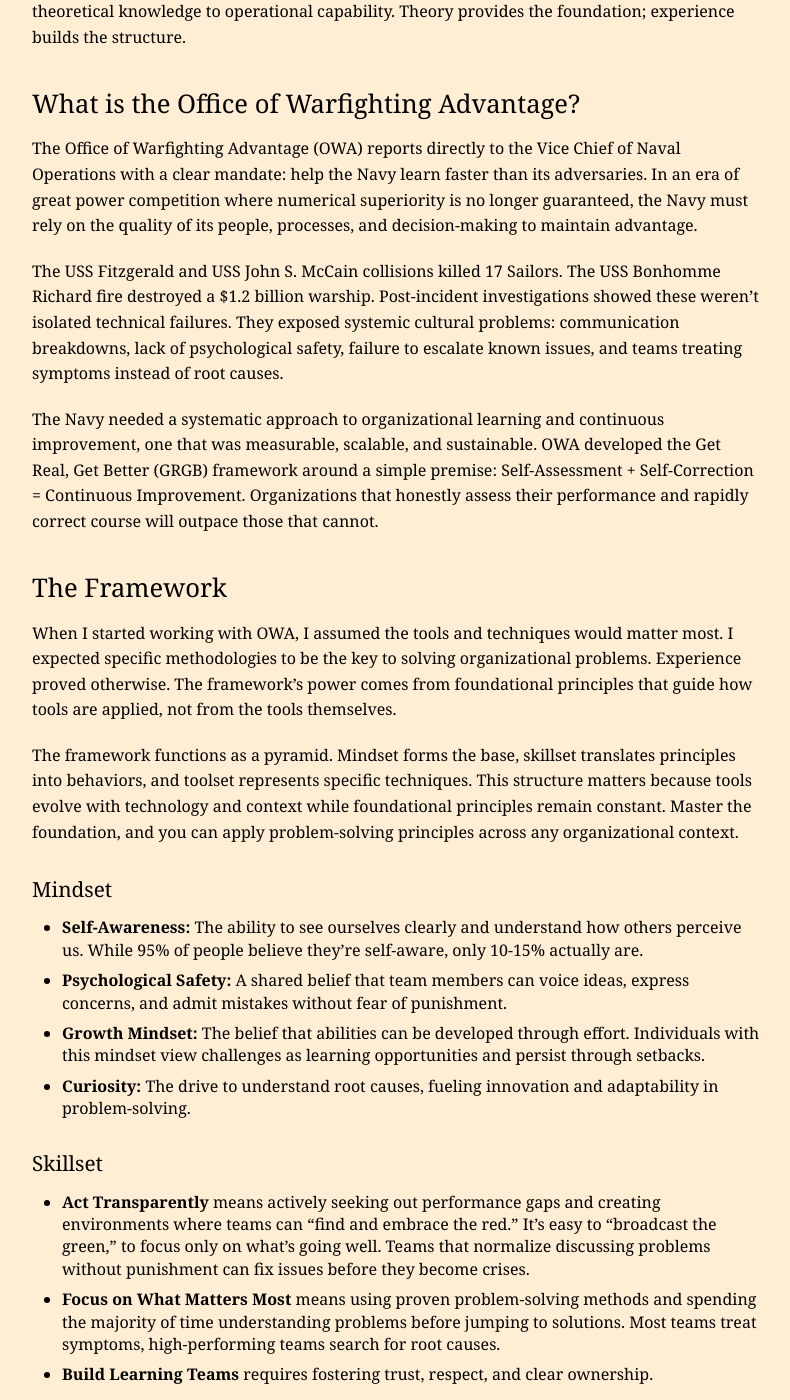
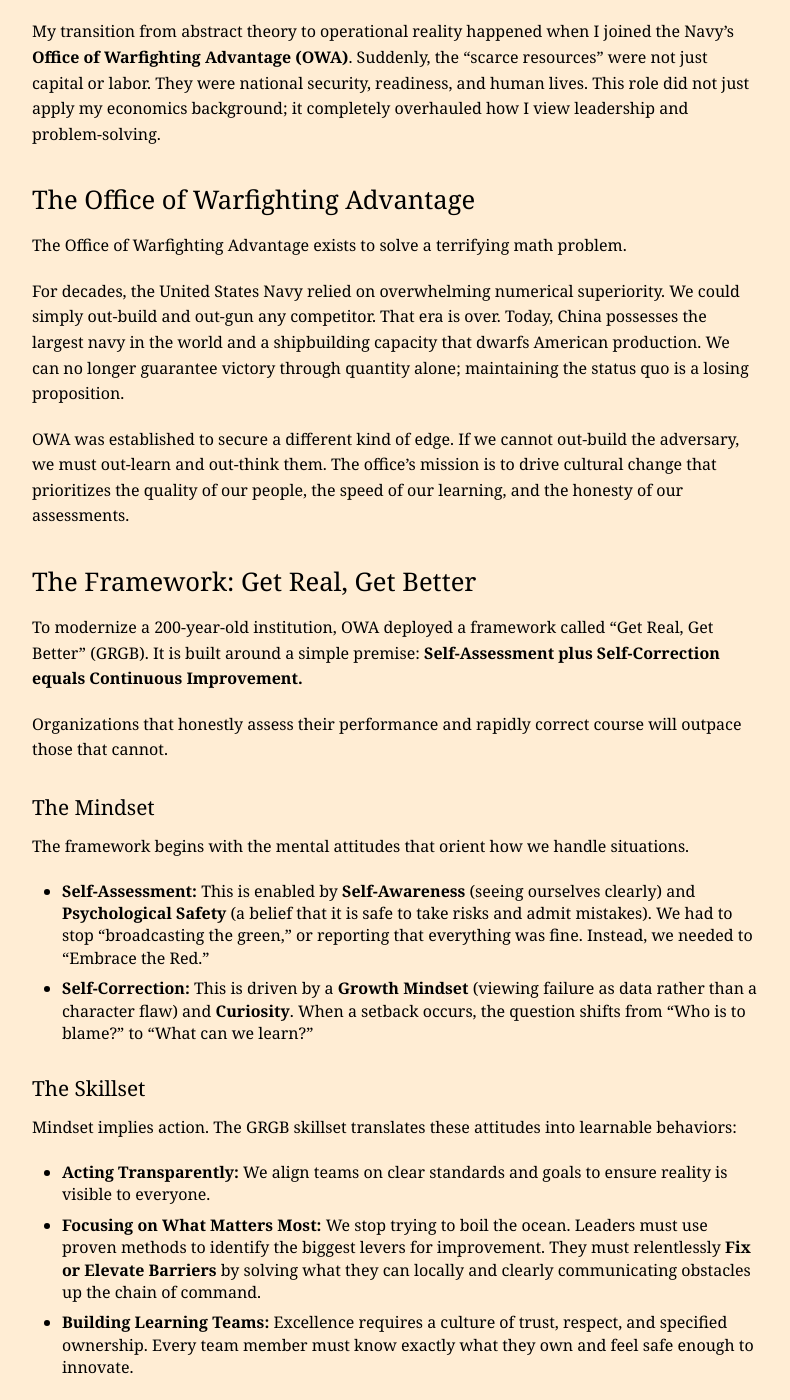
Before and after one commit to zevlo/zevlo.github.io, a Jekyll site: the page built from _posts/2025-09-22-owa.md, in a window 1280 px wide and 1400 px high, scrolled down 480 px. Shown: the whole window, without its empty margins (244-1034 px from the left). Built offline with Jekyll 4.4.1, drawn with Linux system fonts in a browser that asks for light colours; some of the changed text lies outside the part shown.

Commit message:
Update 2025-09-22-owa.md

```diff
--- a/_posts/2025-09-22-owa.md
+++ b/_posts/2025-09-22-owa.md
@@ -1,56 +1,60 @@
 ---
 layout: post
-title: "Lessons from the Navy's Office of Warfighting Advantage"
+title: "Lessons from the Office of Warfighting Advantage"
 date: 2025-09-22
 ---
-In college I studied economics, learning how individuals and organizations allocate scarce resources to satisfy unlimited wants and needs. The discipline teaches you to think in systems, to analyze how decisions are made under constraints, and to develop frameworks for evaluating incentive structures and complex problems.
+In college, I viewed the world through the lens of economics. I learned that life is essentially a study of how individuals and organizations allocate scarce resources to satisfy unlimited needs. It taught me to think in systems, analyze incentives, and model decision-making under constraints.
 
-Supporting the Navy's Office of Warfighting Advantage transformed my understanding from theoretical knowledge to operational capability. Theory provides the foundation; experience builds the structure.
+But models are tidy, and reality is messy.
 
-## What is the Office of Warfighting Advantage?
+My transition from abstract theory to operational reality happened when I joined the Navy’s **Office of Warfighting Advantage (OWA)**. Suddenly, the "scarce resources" were not just capital or labor. They were national security, readiness, and human lives. This role did not just apply my economics background; it completely overhauled how I view leadership and problem-solving.
 
-The Office of Warfighting Advantage (OWA) reports directly to the Vice Chief of Naval Operations with a clear mandate: help the Navy learn faster than its adversaries. In an era of great power competition where numerical superiority is no longer guaranteed, the Navy must rely on the quality of its people, processes, and decision-making to maintain advantage.
+## The Office of Warfighting Advantage
 
-The USS Fitzgerald and USS John S. McCain collisions killed 17 Sailors. The USS Bonhomme Richard fire destroyed a $1.2 billion warship. Post-incident investigations showed these weren't isolated technical failures. They exposed systemic cultural problems: communication breakdowns, lack of psychological safety, failure to escalate known issues, and teams treating symptoms instead of root causes.
+The Office of Warfighting Advantage exists to solve a terrifying math problem.
 
-The Navy needed a systematic approach to organizational learning and continuous improvement, one that was measurable, scalable, and sustainable. OWA developed the Get Real, Get Better (GRGB) framework around a simple premise: Self-Assessment + Self-Correction = Continuous Improvement. Organizations that honestly assess their performance and rapidly correct course will outpace those that cannot.
+For decades, the United States Navy relied on overwhelming numerical superiority. We could simply out-build and out-gun any competitor. That era is over. Today, China possesses the largest navy in the world and a shipbuilding capacity that dwarfs American production. We can no longer guarantee victory through quantity alone; maintaining the status quo is a losing proposition.
 
-## The Framework
+OWA was established to secure a different kind of edge. If we cannot out-build the adversary, we must out-learn and out-think them. The office’s mission is to drive cultural change that prioritizes the quality of our people, the speed of our learning, and the honesty of our assessments.
 
-When I started working with OWA, I assumed the tools and techniques would matter most. I expected specific methodologies to be the key to solving organizational problems. Experience proved otherwise. The framework's power comes from foundational principles that guide how tools are applied, not from the tools themselves.
+## The Framework: Get Real, Get Better
 
-The framework functions as a pyramid. Mindset forms the base, skillset translates principles into behaviors, and toolset represents specific techniques. This structure matters because tools evolve with technology and context while foundational principles remain constant. Master the foundation, and you can apply problem-solving principles across any organizational context.
+To modernize a 200-year-old institution, OWA deployed a framework called "Get Real, Get Better" (GRGB). It is built around a simple premise: **Self-Assessment plus Self-Correction equals Continuous Improvement.**
 
+Organizations that honestly assess their performance and rapidly correct course will outpace those that cannot.
 
-### Mindset
+### The Mindset
+The framework begins with the mental attitudes that orient how we handle situations.
+*   **Self-Assessment:** This is enabled by **Self-Awareness** (seeing ourselves clearly) and **Psychological Safety** (a belief that it is safe to take risks and admit mistakes). We had to stop "broadcasting the green," or reporting that everything was fine. Instead, we needed to "Embrace the Red."
+*   **Self-Correction:** This is driven by a **Growth Mindset** (viewing failure as data rather than a character flaw) and **Curiosity**. When a setback occurs, the question shifts from "Who is to blame?" to "What can we learn?"
 
-- **Self-Awareness:** The ability to see ourselves clearly and understand how others perceive us. While 95% of people believe they're self-aware, only 10-15% actually are.
-- **Psychological Safety:** A shared belief that team members can voice ideas, express concerns, and admit mistakes without fear of punishment.
-- **Growth Mindset:** The belief that abilities can be developed through effort. Individuals with this mindset view challenges as learning opportunities and persist through setbacks.
-- **Curiosity:** The drive to understand root causes, fueling innovation and adaptability in problem-solving.
+### The Skillset
+Mindset implies action. The GRGB skillset translates these attitudes into learnable behaviors:
+*   **Acting Transparently:** We align teams on clear standards and goals to ensure reality is visible to everyone.
+*   **Focusing on What Matters Most:** We stop trying to boil the ocean. Leaders must use proven methods to identify the biggest levers for improvement. They must relentlessly **Fix or Elevate Barriers** by solving what they can locally and clearly communicating obstacles up the chain of command.
+*   **Building Learning Teams:** Excellence requires a culture of trust, respect, and specified ownership. Every team member must know exactly what they own and feel safe enough to innovate.
 
-### Skillset
-
-- **Act Transparently** means actively seeking out performance gaps and creating environments where teams can "find and embrace the red." It's easy to "broadcast the green," to focus only on what's going well. Teams that normalize discussing problems without punishment can fix issues before they become crises.
-- **Focus on What Matters Most** means using proven problem-solving methods and spending the majority of time understanding problems before jumping to solutions. Most teams treat symptoms, high-performing teams search for root causes.
-- **Build Learning Teams** requires fostering trust, respect, and clear ownership.
-
-### Toolset
-
-Tools provide structure to abstract concepts and give teams systematic methods to work through complex problems. Tools become powerful instruments for change when applied with the proper mindset and skillset. Without this foundation, they devolve into mechanical exercises that fail to drive meaningful organizational improvement.
-
-**Driver trees** map cause-and-effect relationships, making complex problems visible and tractable. **Process maps** visualize workflows and identify inefficiencies or bottlenecks in organizational systems. **Root cause analysis** techniques prevent problems from recurring by identifying and addressing underlying issues rather than surface symptoms.
-
-<p align="center">
-  <img src="/assets/images/root-cause.png" alt="Root Cause">
-</p>
+### The Toolset
+Finally, the framework provides structure to abstract concepts.
+*   **Driver Trees** map cause-and-effect relationships. They make complex, overwhelming problems visible and tractable.
+*   **Process Maps** visualize workflows to uncover hidden inefficiencies or bottlenecks.
+*   **Root Cause Analysis** moves us upstream. Instead of treating surface symptoms with band-aid fixes, we identify the underlying system conditions that allowed the problem to occur.
 
 ## What I Learned
 
-"Go See, Ask Why, Show Respect." These words from Toyota Chairman Fujio Cho were words my mentor lived by.
+Helping implement this framework across different commands taught me three lessons that apply to any organization, military or civilian.
 
-When working with Navy Recruiting Command, my mentor gathered everyone with authority to enact change and had them observe how frontline recruiters actually worked. Not what policy prescribed. Not what leadership assumed. The actual work. This practice, known as "going to Gemba," revealed struggle points invisible from conference rooms.
+### 1. Systems problems require systems thinking
+The Navy’s operational setbacks, such as ship collisions or major fires, were rarely caused by individual incompetence. They were symptoms of systemic breakdowns. These included cultures where speaking up felt risky, or processes that prioritized the appearance of success over the reality of readiness.
 
-My mentor maintained a bias for action, ensuring improvements within our control were implemented quickly. He didn't allow blame directed at absent personnel. He empowered me to investigate root causes by talking to everyone from frontline recruiters to the Admiral, ensuring each person understood how their tasks connected to the larger system.
+You cannot fix a systems problem with an individual solution. You cannot rely on individual competence to overcome systemic dysfunction. You must look at the incentives, the culture, and the processes that govern behavior.
 
-Working with Naval Special Warfare, Navy Recruiting Command, and Naval Information Forces, I saw these principles apply across radically different contexts. The framework worked because it's based on universal principles of human learning and organizational behavior. The GRGB framework is a systematic approach to problem-solving that applies anywhere complex organizations need to learn and adapt.
+### 2. Principles transfer across contexts
+I saw these principles applied in Naval Special Warfare, Navy Recruiting Command, and Information Forces. These are radically different environments with different missions, yet these principles worked everywhere.
+
+Why? Because the core requirements for human problem-solving are universal. Every organization struggles with clarity. Every team needs psychological safety. Whether you are running a destroyer or a startup, the formula remains the same: see yourself clearly, speak the truth about deficits, and build a system that learns faster than the competition.
+
+### 3. Sustainable excellence beats heroic effort
+The Navy prides itself on a "Can-Do" attitude. However, there is a dark side to this. It can lead to relying on **"Hero Mode,"** or continuous maximum effort, to meet standard requirements.
+
+If your team has to sprint, pull all-nighters, and bypass processes just to achieve a normal baseline, your system is broken. Sustainable excellence means operating in **"The Zone."** This is a state of smooth, effortless professionalism that achieves high performance through reliable processes, not by burning out your people. If you are always surging just to survive the day-to-day, you have no capacity left for the actual crisis.
```
